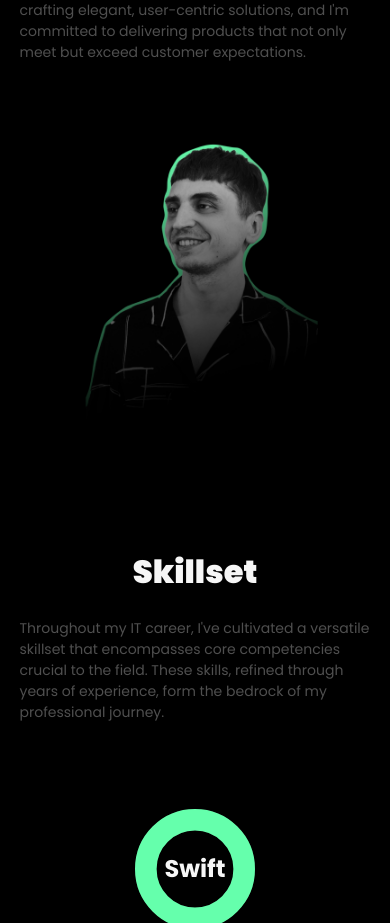
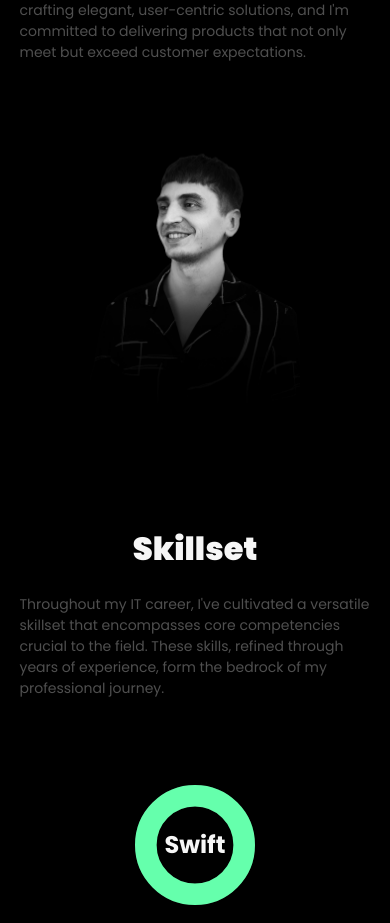
Before and after one commit to pryhazhanau/PortfolioReact, a React (Vite) app: page / in a window 390 px wide. Shown: the part 1329-2252 px from the top of the page. Built offline with nearby package versions, Linux system fonts and the light colour scheme.

Commit message:
Update about section

```diff
--- a/src/components/home/about-section/AboutSection.css
+++ b/src/components/home/about-section/AboutSection.css
@@ -11,7 +11,7 @@ div.about-content-container {
 }
 
 .about-flex-container img {
-    max-width: 100%;
+    width: 40%
 }
 
 
@@ -26,6 +26,11 @@ div.about-flex-container {
     div.about-flex-container {
       flex-direction: column;
     }
+
+
+    .about-flex-container img {
+        width: 60%;
+    }
 }
 
 @media (max-width: 800px) {
@@ -37,8 +42,4 @@ div.about-flex-container {
         min-width: 150px;
     }
 
-    .about-flex-container img {
-        max-width: 70%;
-    }
-
 }
```
Also changed, not shown: src/assets/about-photo.png.
